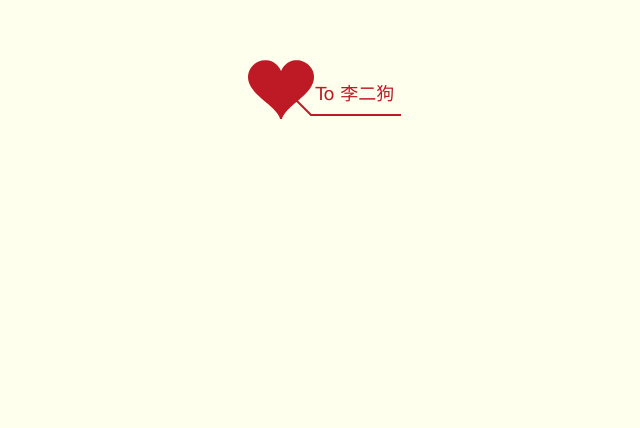
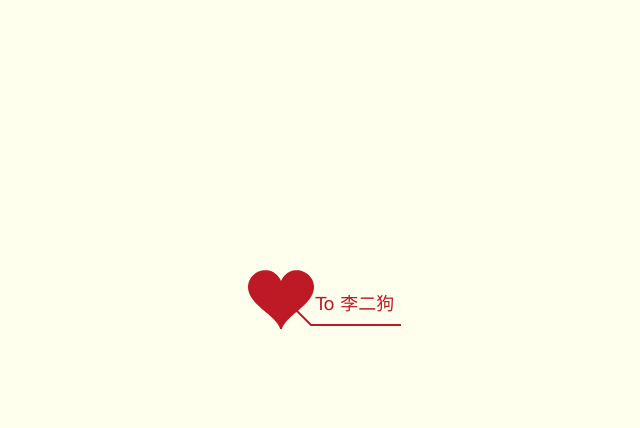
Before and after one commit to InterHorse/LoveLee, a plain HTML site: page index.html in a window 1280 px wide. Shown: the part 265-693 px from the top of the page, without its empty margins (339-979 px from the left). Drawn offline with Linux system fonts and the light colour scheme.

Commit message:
修改 height

```diff
--- a/file/default.css
+++ b/file/default.css
@@ -1,7 +1,7 @@
 body{margin:0;padding:0;background:#ffe;font-size:14px;font-family:'微软雅黑','宋体',sans-serif;color:#231F20;overflow:auto}
 a {color:#000;font-size:14px;}
 #main{width:100%;}
-#wrap{position:relative;margin:0 auto;width:1100px;height:680px;margin-top:10px;}
+#wrap{position:relative;margin:0 auto;width:1100px;height:1100px;margin-top:10px;}
 #text{width:272px;
 height:560px;
 left:188px;
@@ -12,7 +12,7 @@ top:80px;position:absolute;
 #clock-box a {font-size:28px;text-decoration:none;}
 #clock{margin-left:48px;}
 #clock .digit {font-size:64px;}
-#canvas{margin:0 auto;width:1100px;height:680px;}
+#canvas{margin:0 auto;width:1100px;height:1100px;}
 #error{margin:0 auto;text-align:center;margin-top:60px;display:none;}
 .hand{cursor:pointer;}
 .say{margin-left:5px;}
--- a/index.html
+++ b/index.html
@@ -61,7 +61,7 @@
             <span class="STYLE1">已经是……</span>
             <div id="clock"></div>
         </div>
-        <canvas id="canvas" width="1100" height="680"></canvas>
+        <canvas id="canvas" width="1100" height="1100"></canvas>
     </div>
 
 </div>
```
